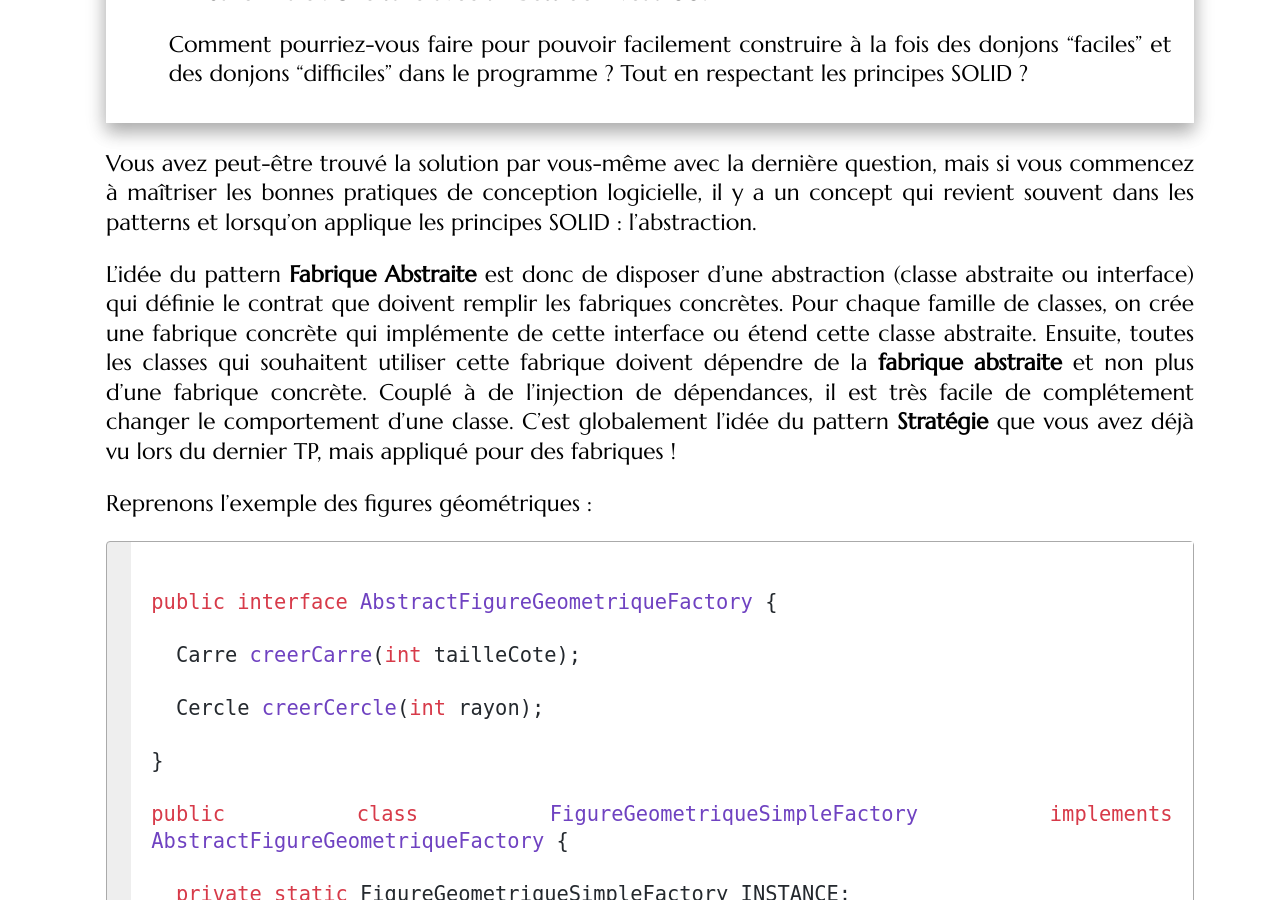
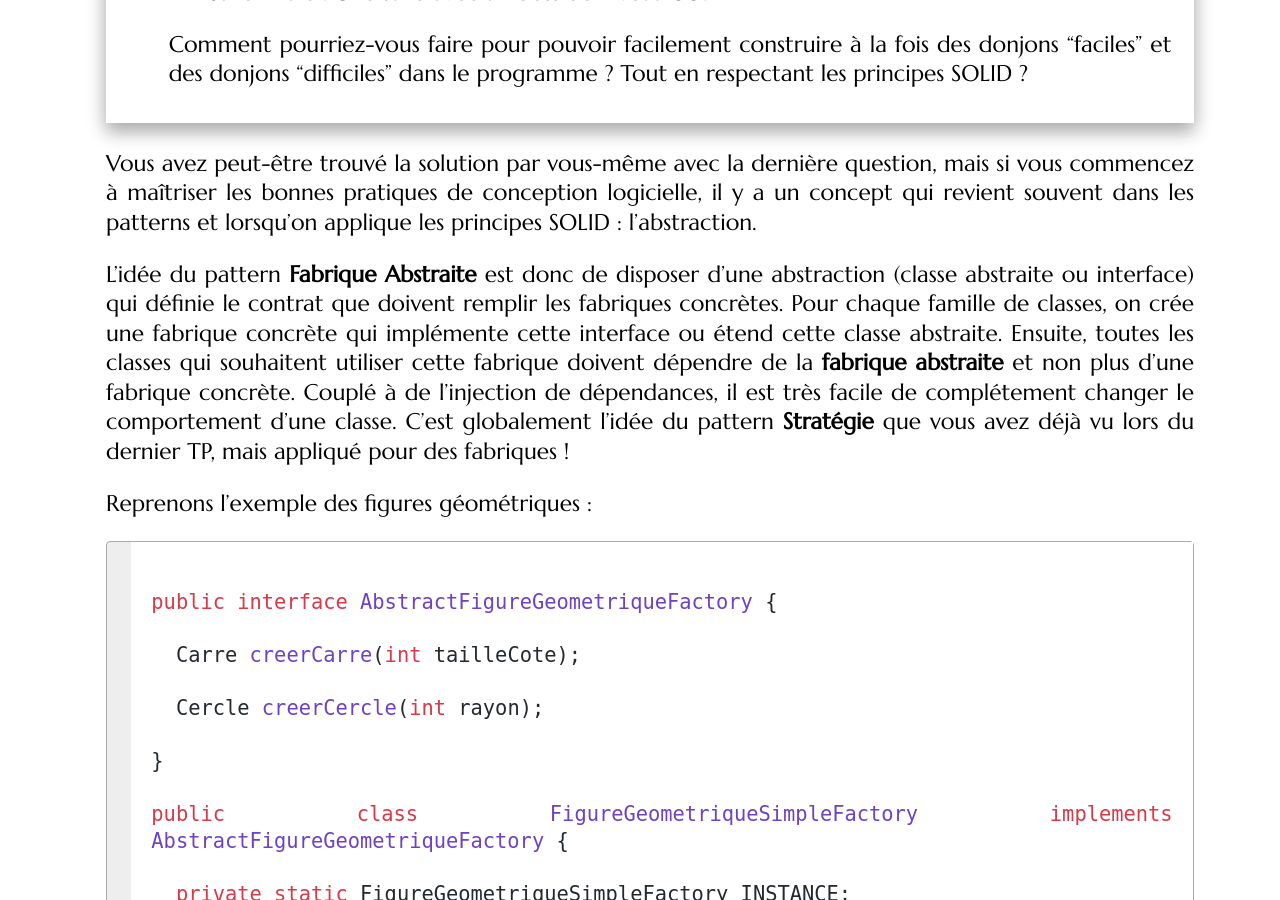
Before and after one commit to mgasquet/R304-QualiteDeveloppement, a Jekyll site: the page built from tutorials/tutorial4.md, in a window 1280 px wide and 900 px high, scrolled down 41740 px. Built offline with Jekyll 4.4.1, drawn with Linux system fonts in a browser that asks for light colours; some web fonts are replaced; part of the change alters nothing that is shown; some of the changed text lies outside the part shown.

Commit message:
corrections mineures

```diff
--- a/tutorials/tutorial4.md
+++ b/tutorials/tutorial4.md
@@ -1224,7 +1224,7 @@ Le pattern **Fabrique Abstraite** utilise des fabriques et va notamment permettr
 
 Vous avez peut-être trouvé la solution par vous-même avec la dernière question, mais si vous commencez à maîtriser les bonnes pratiques de conception logicielle, il y a un concept qui revient souvent dans les patterns et lorsqu'on applique les principes SOLID : l'abstraction.
 
-L'idée du pattern **Fabrique Abstraite** est donc de disposer d'une abstraction (classe abstraite ou interface) qui définie le contrat que doivent remplir les fabriques concrètes. Pour chaque famille de classes, on crée une fabrique concrète qui implémente de cette interface ou étend cette classe abstraite. Ensuite, toutes les classes qui souhaitent utiliser cette fabrique doivent dépendre de la **fabrique abstraite** et non plus d'une fabrique concrète. Couplé à de l'injection de dépendances, il est très facile de complétement changer le comportement d'une classe. C'est globalement l'idée du pattern **Stratégie** que vous avez déjà vu lors du dernier TP, mais appliqué pour des fabriques !
+L'idée du pattern **Fabrique Abstraite** est donc de disposer d'une abstraction (classe abstraite ou interface) qui définie le contrat que doivent remplir les fabriques concrètes. Pour chaque famille de classes, on crée une fabrique concrète qui implémente cette interface ou étend cette classe abstraite. Ensuite, toutes les classes qui souhaitent utiliser cette fabrique doivent dépendre de la **fabrique abstraite** et non plus d'une fabrique concrète. Couplé à de l'injection de dépendances, il est très facile de complétement changer le comportement d'une classe. C'est globalement l'idée du pattern **Stratégie** que vous avez déjà vu lors du dernier TP, mais appliqué pour des fabriques !
 
 Reprenons l'exemple des figures géométriques :
 
@@ -1321,7 +1321,7 @@ Comme vous pouvez le constater, après refactoring, il est très facile de chang
 
 <div class="exercise">
 
-1. Refactorez votre code afin d'introduire une nouvelle fabrique permettant de construire des donjons "difficiles" en appliquant le pattern **Fabrique Abstraite**. Vous devez aussi logiquement légèrement adapter le code de la classe `Donjon`.
+1. Refactorez votre code afin d'introduire une nouvelle fabrique permettant de construire des donjons "difficiles" en appliquant le pattern **Fabrique Abstraite**. Vous devez aussi logiquement légèrement adapter le code de la classe `Donjon` en introduisant une injection de dépendance vers la fabrique abstraite.
 
 2. Dans le `Main`, construisez des donjons difficiles et des donjons faciles.
 
@@ -1337,7 +1337,7 @@ Parfois, il n'est pas nécessairement souhaitable d'avoir la possibilité d'util
 
 <div class="exercise">
 
-1. Ouvrez le paquetage `fabrique3`. C'est le retour des **pokémons** ! Mais il y a également une nouvelle famille de monstres : **les digimons** qui ont un fonctionnement similaire aux pokémons mais on en plus un système d'énergie. En tout cas, ils se créent de la même manière que les pokémons ou plus généralement, qu'un "monstre".
+1. Ouvrez le paquetage `fabrique3`. C'est le retour des **pokémons** ! Mais il y a également une nouvelle famille de monstres : **les digimons** qui ont un fonctionnement similaire aux pokémons mais ont en plus un système d'énergie. En tout cas, ils se créent de la même manière que les pokémons ou plus généralement, qu'un "monstre".
 
 2. Actuellement, dans le `Main`, on crée des pokémons et on utilise le simulateur de combat pour en faire combattre deux. À la place des pokémons, on voudrait parfois utiliser des digimons. Maintenant que vous connaissez le pattern **Fabrique Abstraite** refactorez le code afin de pouvoir facilement switcher entre des combats avec divers pokémons et des combats avec divers digimons. Si vous rencontrez quelques petits problèmes, regardez les méthodes de `Digimon`... ne serait-il pas judicieux de lui faire implémenter une certaine interface ? Et pour les différentes sous-classes de `Digimon` ? (`DigimonEau`, `DigimonFeu`...). Vous devrez aussi adapter le `Main` et `SimulateurCombat`.
 
```
